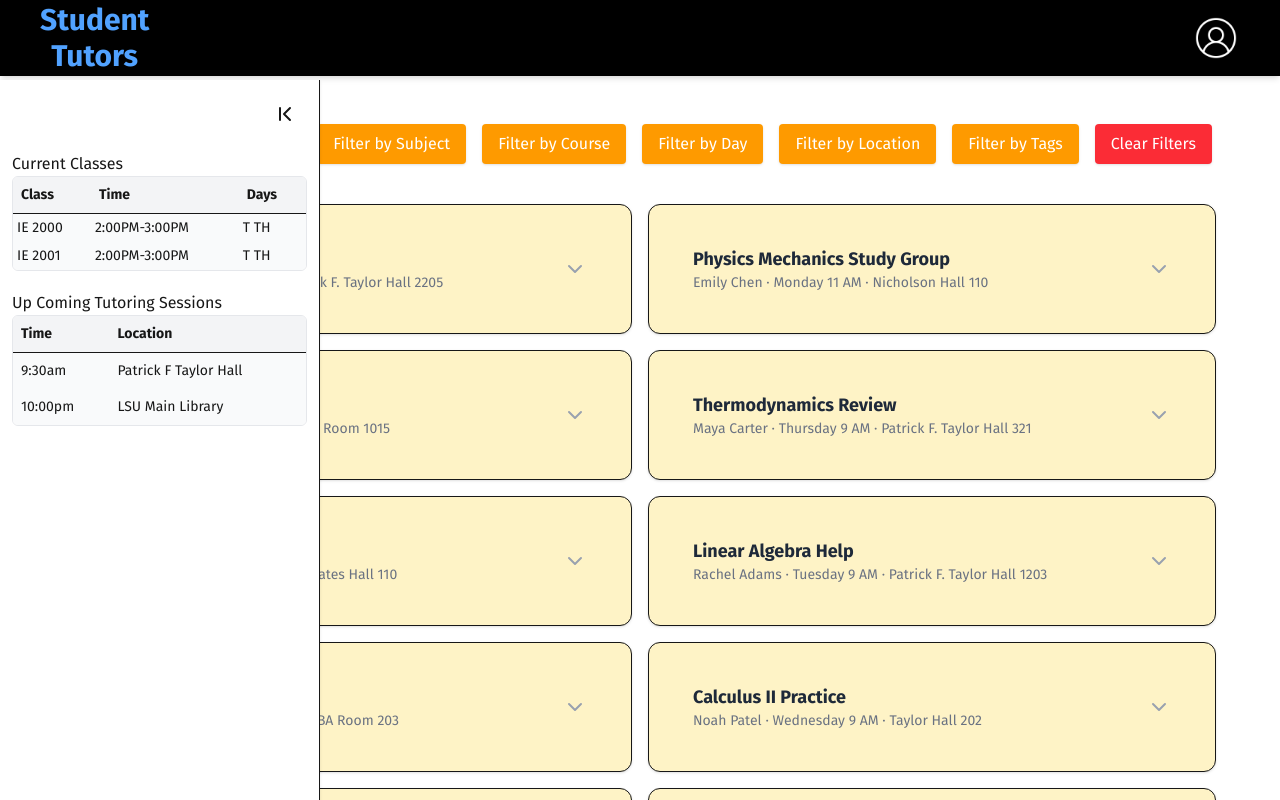
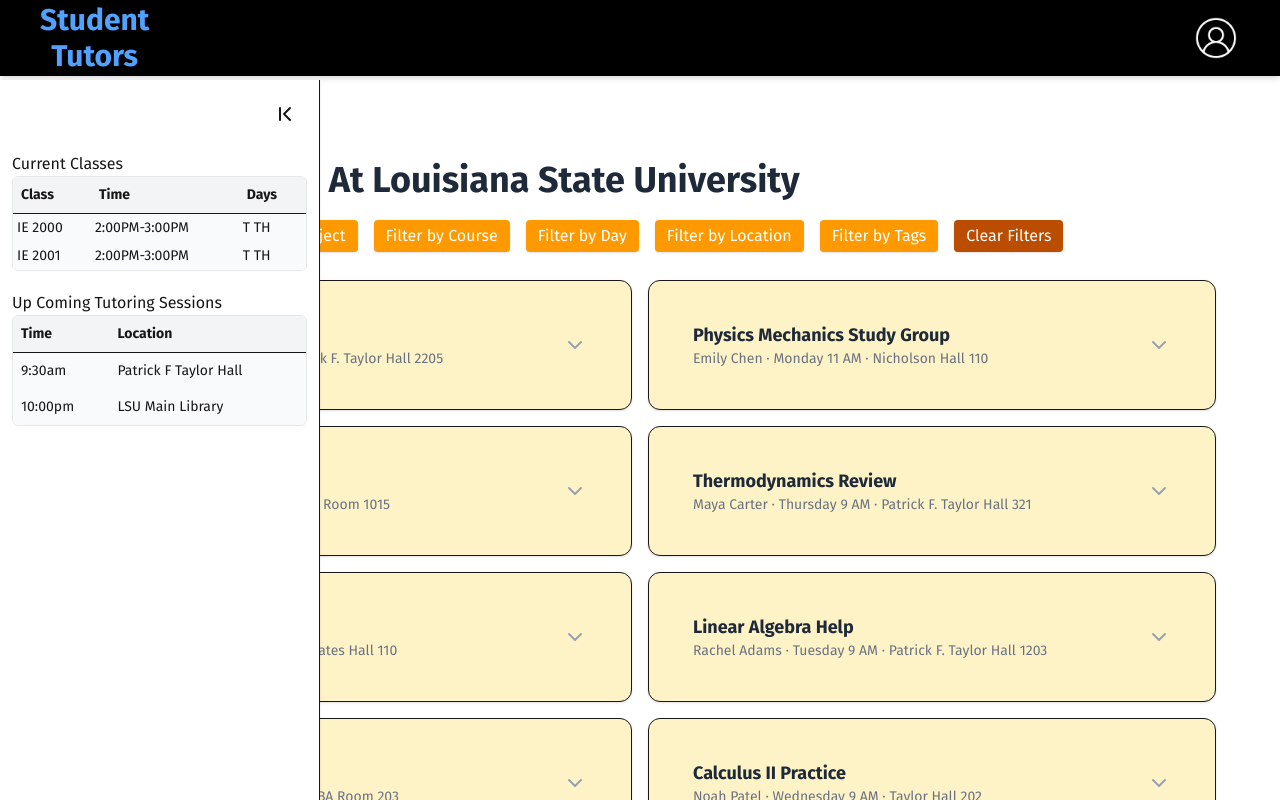
Before and after one commit to AmyG-LSU/schedulingtutoring, a Next.js app: page / in a window 1280 px wide. Shown: the top 800 px of the page. Built offline with nearby package versions, Linux system fonts and the light colour scheme.

Commit message:
done with filters and sessions rendering
still need to work on buttons to work on session and adding it to side bar

```diff
--- a/src/app/page.tsx
+++ b/src/app/page.tsx
@@ -39,10 +39,13 @@ const Home = () => {
     });
 
     return (
-        <div className="p-6 space-y-6">
+        <div className="mt-9 p-6 space-y-3">
 
             {/* Pass filters into SessionTab */}
-            <div className=" flex gap-4 mr-5 justify-end-safe">
+            <div className="font-semibold ml-6 text-4xl text-gray-800 ">
+                Tutor Offerings At {profileSessions.school}
+            </div>
+            <div className=" flex gap-4 mt-5 justify-center-safe">
 
                 <FilterSelect
                     label="Filter by Subject"
@@ -95,7 +98,7 @@ const Home = () => {
                             location: [],
                         })
                     }
-                    className="bg-red-500 text-white px-4 py-2 rounded shadow hover:bg-red-600"
+                    className="bg-amber-700 text-white px-3 py-1 rounded shadow hover:bg-amber-600"
                 >
                     Clear Filters
                 </button>
--- a/src/components/FilterSelect.tsx
+++ b/src/components/FilterSelect.tsx
@@ -46,7 +46,7 @@ export default function FilterSelect({ label, options, selected, onChange }: Fil
         <div ref={dropdownRef} className="relative inline-block text-left">
             <button
                 onClick={() => setOpen(!open)}
-                className="bg-amber-500 text-white px-4 py-2 rounded shadow hover:bg-amber-600"
+                className="bg-amber-500 text-white px-3 py-1 rounded shadow hover:bg-amber-600"
             >
                 {label}
             </button>
--- a/src/components/SessionTab.tsx
+++ b/src/components/SessionTab.tsx
@@ -58,10 +58,10 @@ export default function SessionTab({ sessions, filters }: SessionTabProps) {
                     return (
                         <div
                             key={session.id}
-                            className="bg-amber-100 border rounded-xl shadow-sm hover:shadow-md transition-shadow duration-200 cursor-pointer p-6"
+                            className="bg-amber-100 border rounded-xl shadow-sm hover:shadow-md transition-shadow duration-200 cursor-pointer p-6 self-start"
                             onClick={() => setExpandedId(isExpanded ? null : session.id)}
                         >
-                            {/* Header */}
+                        {/* Header */}
                             <div className="flex justify-between items-center px-5 py-4">
                                 <div>
                                     <h3 className="font-semibold text-lg text-gray-800">
--- a/src/components/Sidebar.tsx
+++ b/src/components/Sidebar.tsx
@@ -16,7 +16,7 @@ export default function Sidebar({ children }: SidebarProps) {
         return (
             <button
                 onClick={() => setExpanded(true)}
-                className="fixed top-22 left-4 z-50 p-2 rounded-lg bg-white shadow-md hover:bg-gray-200 w-15 h-16"
+                className="fixed top-22 left-4 z-50 pr-0.5 rounded-lg bg-white shadow-md hover:bg-gray-200 w-13 h-14 pl-1.5"
             >
                 <Image src="/daily-schedule-icon.png" alt="profile" width={0}height={0} sizes="100vw" className="h-3/4 w-auto object-contain"/>
             </button>
```
